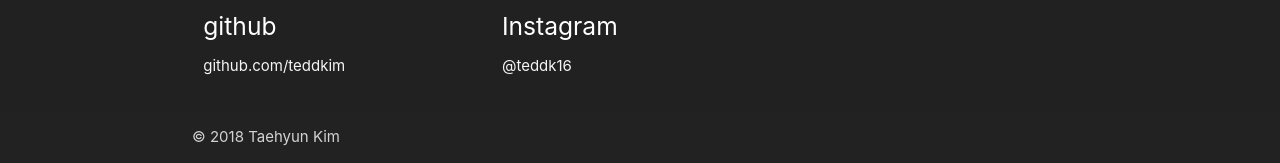
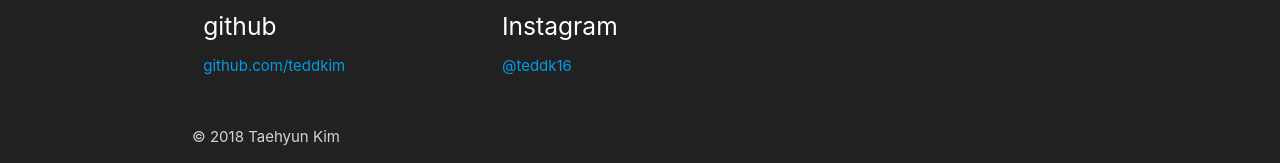
Before and after one commit to teddkim/home, a website: page index.html in a window 1280 px wide. Shown: the part 4568-4731 px from the top of the page. Drawn offline with nearby package versions, Linux system fonts and the light colour scheme; files whose address does not match are found by name.

Commit message:
minor changes

```diff
--- a/index.html
+++ b/index.html
@@ -182,7 +182,7 @@
     <br>
 
     <h3 class="left-align" id="skills">Skills</h3>
-    <h5>technologies/methods</h5>
+    <h5>Technologies/methods</h5>
     <h6>Java: a lot</h6>
     <h6>JavaScript: none</h6>
     <h6>C: some</h6>
@@ -279,12 +279,12 @@
             <div class="col l4 s12">
                 <img src="github.png" alt="github">
                 <h5 class="white-text">github</h5>
-                <p class="grey-text text-lighten-4">github.com/teddkim</p>
+                <p class="grey-text text-lighten-4"><a href="https://github.com/teddkim">github.com/teddkim</a></p>
             </div>
             <div class="col l4 s12">
                 <img src="instagram.png" alt="github">
                 <h5 class="white-text">Instagram</h5>
-                <p class="grey-text text-lighten-4">@teddk16</p>
+                <p class="grey-text text-lighten-4"><a href="https://www.instagram.com/teddk16/">@teddk16</a></p>
             </div>
             <div class="col l4 s12">
                 <img src="email.png" alt="github">
```
